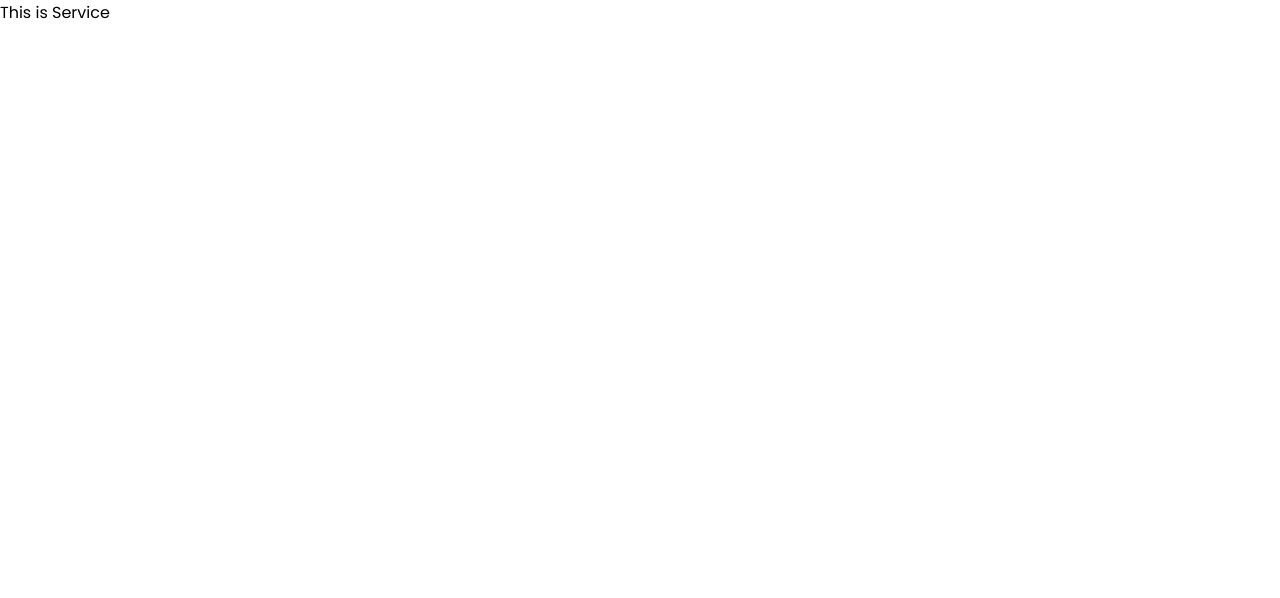
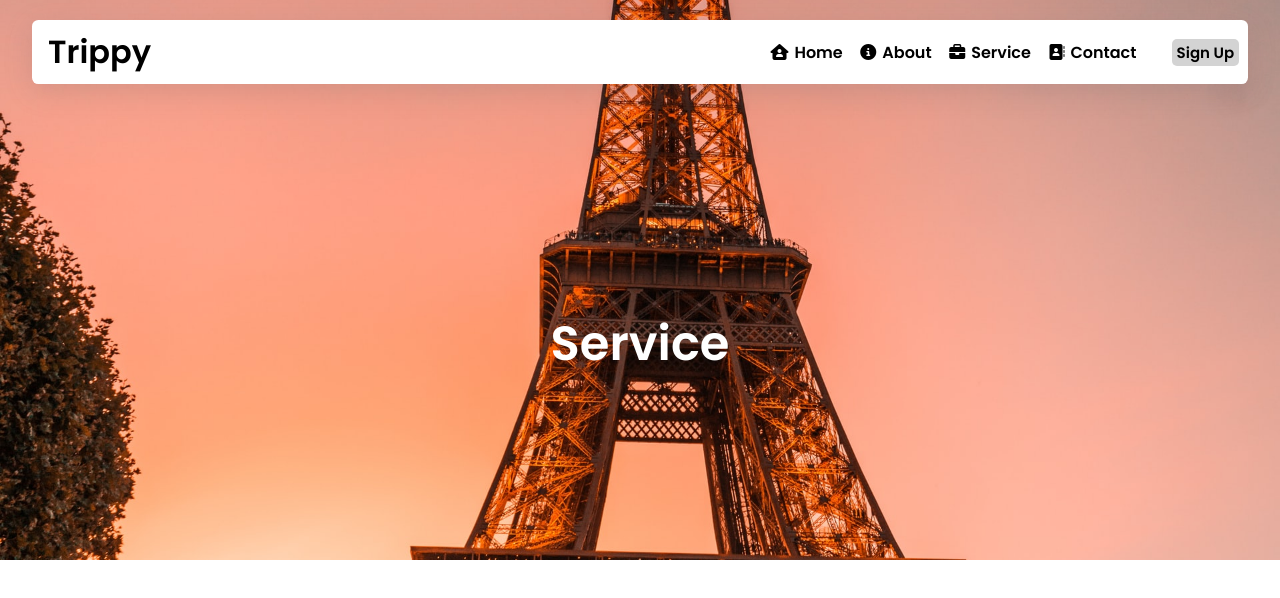
Before and after one commit to Divyanshisahu1/TrippyTourWebsite, a React (Create React App) app: page /service in a window 1280 px wide. Shown: the top 598 px of the page. Built offline with nearby package versions, Linux system fonts and the light colour scheme.

Commit message:
Created Dynamic Contact and Service

```diff
--- a/src/Routes/Contact/Contact.js
+++ b/src/Routes/Contact/Contact.js
@@ -1,7 +1,20 @@
 import React from 'react'
+import { Navbar } from '../../components/Navbar/Navbar'
+import { Hero } from "../../components/Hero/Hero"
+import ContactPic from "../../assets/2.jpg"
+
 
 export const Contact = () => {
-  return (
-    <div>This is Contact</div>
-  )
+    return (
+        <>
+            <Hero
+                cName="hero-mid"
+                heroImg={ContactPic}
+                title="Contact"
+                btnClass="hide"
+            ></Hero>
+            <Navbar></Navbar>
+        </>
+
+    )
 }
--- a/src/Routes/Service/Service.js
+++ b/src/Routes/Service/Service.js
@@ -1,7 +1,20 @@
 import React from 'react'
+import { Navbar } from '../../components/Navbar/Navbar'
+import { Hero } from "../../components/Hero/Hero"
+import ServicePic from "../../assets/3.jpg"
+
 
 export const Service = () => {
-  return (
-    <div>This is Service</div>
-  )
+    return (
+        <>
+            <Hero
+                cName="hero-mid"
+                heroImg={ServicePic}
+                title="Service"
+                btnClass="hide"
+            ></Hero>
+            <Navbar></Navbar>
+        </>
+
+    )
 }
```
